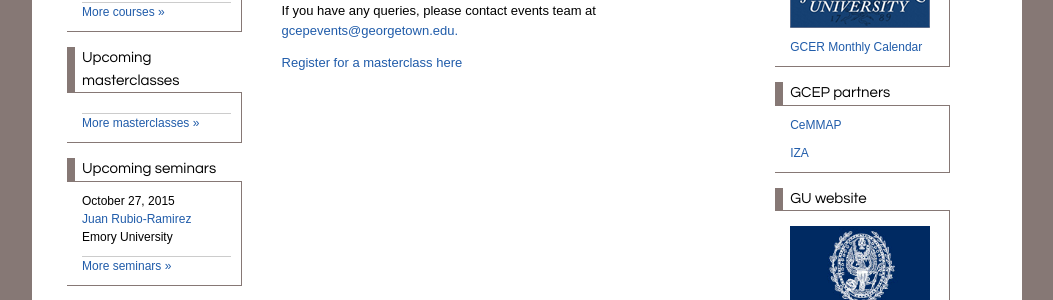
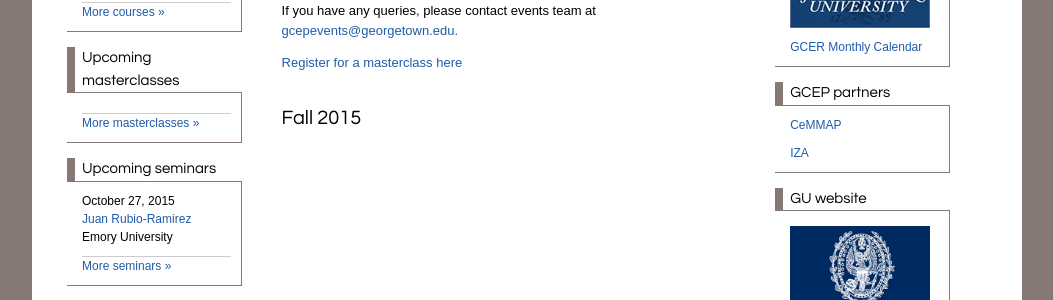
Before and after one commit to georgetown-econ/gcep, a Jekyll site: the page built from masterclasses.html, in a window 1280 px wide. Shown: the part 447-747 px from the top of the page, without its empty margins (113-1166 px from the left). Built offline with Jekyll 4.4.1, drawn with Linux system fonts in a browser that asks for light colours.

Commit message:
added new courses and masterclasses

```diff
--- a/_data/courses.yml
+++ b/_data/courses.yml
@@ -1,2 +1,6 @@
 
 - course:
+  speaker: "<a href=\"https://sites.google.com/site/matiasdcattaneo/\"> Matias Cattaneo </a>"
+  workplace: "University of Michigan"
+  schedule: "April 27-28, 2016"
+  title: "Program Evaluation"
--- a/_data/masterclasses-sidebar.yml
+++ b/_data/masterclasses-sidebar.yml
@@ -1,2 +1,6 @@
 
 - masterclasses:
+    speaker: "<a href=\"http://economics.yale.edu/people/steven-t-berry/\"> Stephen T. Berry </a>"
+    workplace: "Yale University"
+    schedule: "December 7-8, 2015"
+    title: "Empirical Models of Differentiated Products"
--- a/courses.html
+++ b/courses.html
@@ -49,9 +49,9 @@
           <div class="course-button">{{ course.course.button_general }}</div>
         </div>
         {% endfor %}
-      </div>
+       </div>
 
-       <h1><a href="/previous-courses/">Spring/Summer 2015</a></h1>
+        <h1><a href="/previous-courses/">Spring/Summer 2015</a></h1>
 
     </div>
   </div>
--- a/masterclasses.html
+++ b/masterclasses.html
@@ -17,6 +18,21 @@
 
       <p><a href="/booking">Register for a masterclass here</a></p>
 
+    <h1>Fall 2015</h1>
+     <div class="masterclasses">
+        <div class="masterclasses panel-section-content-item">
+          <div class="masterclasses-schedule">{{ masterclasses.masterclasses.schedule }}</div>
+          <div class="masterclasses-speaker">{{ masterclasses.masterclasses.speaker }}</div>
+          <div class="masterclasses-workplace">{{ masterclasses.masterclasses.workplace }}</div>
+          <div class="masterclasses-title">{{ masterclasses.masterclasses.title }}</div>
+          <div class="masterclasses-outline">{{ masterclasses.masterclasses.schedule }}</div>
+          <div class="masterclasses-button">{{ masterclasses.masterclasses.button_student }}</div>
+          <div class="masterclasses-button">{{ masterclasses.masterclasses.button_government }}</div>
+          <div class="masterclasses-button">{{ masterclasses.masterclasses.button_general }}</div>
+        </div>
+     </div>
+
+
     </div>
   </div>
 </div>
```
Also changed, not shown: other parts of courses.html (+1 -1 lines), other parts of masterclasses.html (+1 -0 lines).
